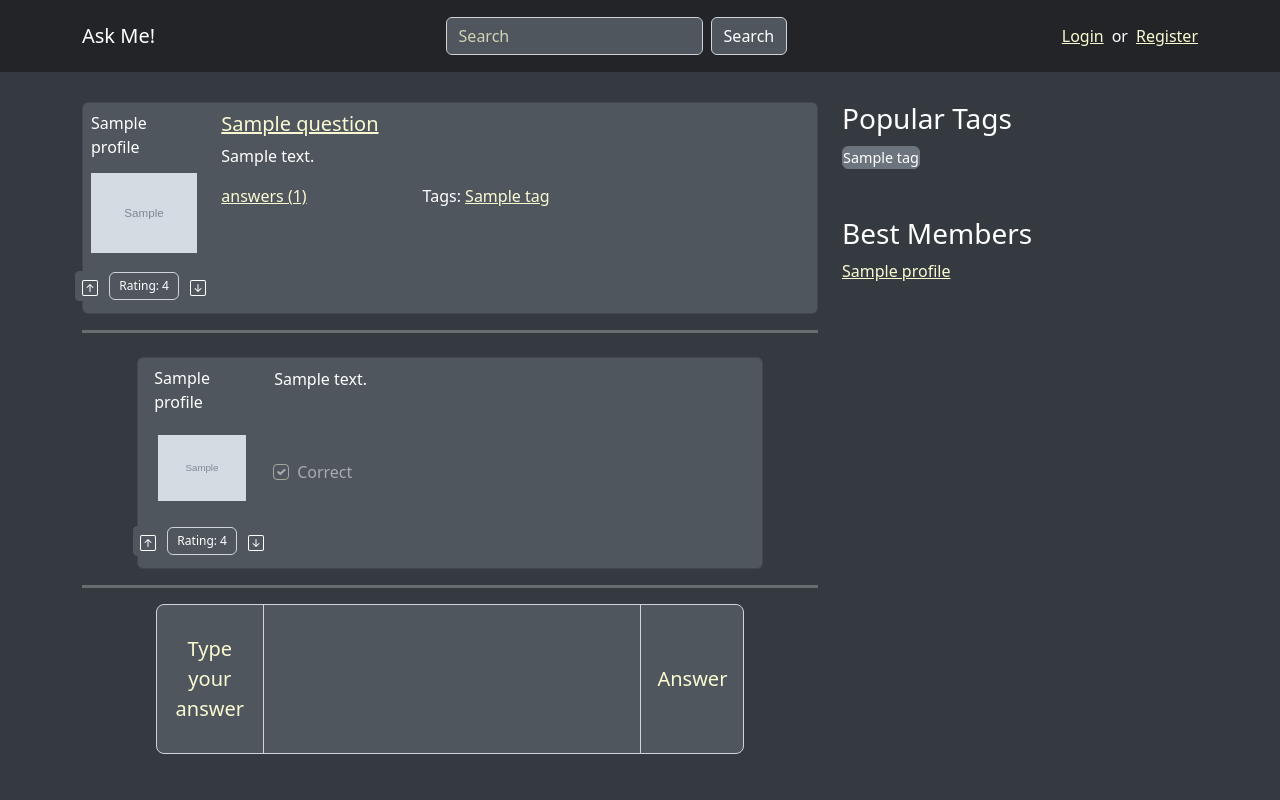
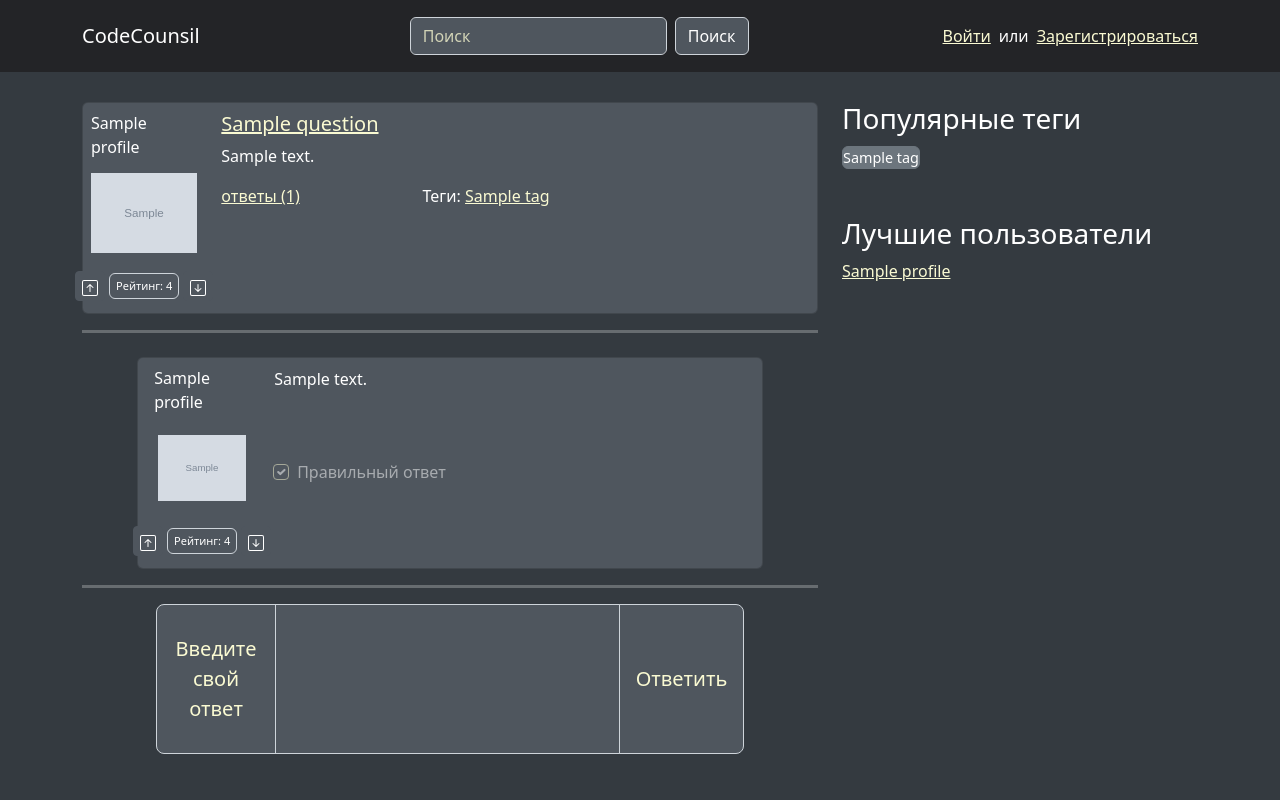
Before and after one commit to JOJOSoderqvist/CodeCouncil, a Django app: page /question/1/ in a window 1280 px wide. Run offline with Django 5.2, Linux system fonts and the light colour scheme; tables that the repository leaves empty hold one stand-in row (values such as "Sample post"); grey boxes marked "Sample" are stand-in pictures; some libraries are stand-ins or nearby versions.

Commit message:
feat: Русификация

```diff
--- a/templates/hot.html
+++ b/templates/hot.html
@@ -2,8 +2,8 @@
 {% load static %}
 
 {% block page_title %}
-    <h2>Hot Questions</h2>
-    <a href="{% url "index" %}">All Questions</a>
+    <h2>Горячие вопросы</h2>
+    <a href="{% url "index" %}">Все вопросы</a>
 {% endblock page_title %}
 
 {% block content %}
--- a/templates/index.html
+++ b/templates/index.html
@@ -2,8 +2,8 @@
 {% load static %}
 
 {% block page_title %}
-    <h2>All Questions</h2>
-    <a href="{% url "hot" %}">Hot Questions</a>
+    <h2>Все вопросы</h2>
+    <a href="{% url "hot" %}">Горячие вопросы</a>
 {% endblock page_title %}
 
 {% block content %}
--- a/templates/layouts/answer.html
+++ b/templates/layouts/answer.html
@@ -18,8 +18,8 @@
                     </svg>
                 </button>
                 <div class="input-group flex-nowrap mb-1" style="width: 70px;">
-                    <p class="form-control text-center p-1 m-0" id="rating" style="font-size: 12px;">
-                        Rating: {{ answer.rating }}</p>
+                    <p class="form-control text-center p-1 m-0" id="rating" style="font-size: 11px;">
+                        Рейтинг: {{ answer.rating }}</p>
                 </div>
                 <button class="btn btn-primary btn-sm mb-1 ms-1" id="vote-down-button"
                         style="width: 30px; height: 30px; padding: 0; background-color: #4f565e; border-color: #4f565e">
@@ -54,7 +54,7 @@
 
 
                         <label class="form-check-label">
-                            Correct
+                            Правильный ответ
                         </label>
                     </div>
                 </div>
--- a/templates/layouts/base.html
+++ b/templates/layouts/base.html
@@ -1,12 +1,12 @@
 {% load static %}
 <!doctype html>
-<html lang="en">
+<html lang="ru">
 
 
 <head>
     <meta charset="utf-8"/>
     <meta name="viewport" content="width=device-width, initial-scale=1"/>
-    <title>Ask Me!</title>
+    <title>CodeCounsil</title>
     <link rel='stylesheet' href="{% static 'dist/css/bootstrap.min.css' %}">
     <link rel='stylesheet' href="{% static 'css/style.css' %}">
     {% csrf_token %}
@@ -16,30 +16,30 @@
 <nav class="navbar bg-body-tertiary fixed-top" style="background-color: #232427;">
     <div class="container-sm-fluid container-lg d-flex justify-conte">
 
-        <a class="navbar-brand" href="{% url "index" %}" style="color: #fff;">Ask Me!</a>
+        <a class="navbar-brand" href="{% url "index" %}" style="color: #fff;">CodeCounsil</a>
         <form class="d-flex" role="search">
-            <input class="form-control me-2" type="search" placeholder="Search" aria-label="Search"/>
-            <button class="btn btn-outline-light" type="submit" id="search-button">Search</button>
+            <input class="form-control me-2" type="search" placeholder="Поиск" aria-label="Поиск"/>
+            <button class="btn btn-outline-light" type="submit" id="search-button">Поиск</button>
         </form>
         {% if user.is_authenticated %}
         <div class="d-flex justify-content-between gap-3 me-4">
             <div class="d-flex justify-content-center me-4">
-                <a class="btn btn-outline-light" href="{% url "ask" %}" style="padding-top: 13px">Ask!</a>
+                <a class="btn btn-outline-light" href="{% url "ask" %}" style="padding-top: 13px">Задать вопрос!</a>
             </div>
             <div class="border">
                 <img src="{{ user.profile.avatar.url }}" width="50" height="50"/>
             </div>
             <div class="d-flex flex-column justify-content-between">
                 <a href="{% url "profile" %}">{{ user.username }}</a>
-                <a href="{% url "logout" %}">Log out</a>
+                <a href="{% url "logout" %}">Выйти</a>
             </div>
         </div>
         {% else %}
         <div class="d-flex justify-content-between gap-3">
             <div class="d-flex flex-row justify-content-center mt-3">
-                <a href="{% url "login" %}" class="me-2">Login</a>
-                <p>or</p>
-                <a href="{% url "register" %}" class="ms-2">Register</a>
+                <a href="{% url "login" %}" class="me-2">Войти</a>
+                <p>или</p>
+                <a href="{% url "register" %}" class="ms-2">Зарегистрироваться</a>
             </div>
         </div>
         {% endif %}
@@ -58,7 +58,7 @@
         </div>
         <div class="{% block right_column_class %}col-4{% endblock right_column_class %}"
              style="{% block right_column_styling %}{% endblock right_column_styling %}">
-            <h3>Popular Tags</h3>
+            <h3>Популярные теги</h3>
             <div class="row">
                 <div class="col">
                     {% for popular_tag in tags %}
@@ -69,7 +69,7 @@
                     {% endfor %}
                 </div>
             </div>
-            <h3 class=" mt-5">Best Members</h3>
+            <h3 class=" mt-5">Лучшие пользователи</h3>
                     <div>
                         {% for popular_profile in profiles %}
                             <a class="d-block" disabled="true">{{ popular_profile }}</a>
--- a/templates/layouts/single_question.html
+++ b/templates/layouts/single_question.html
@@ -14,7 +14,7 @@
                     </svg>
                 </button>
                 <div class="input-group flex-nowrap mb-1" style="width: 70px;">
-                    <p class="form-control text-center p-1 m-0" id="rating" style="font-size: 12px;">Rating: {{ question.rating }}</p>
+                    <p class="form-control text-center p-1 m-0" id="rating" style="font-size: 11px;">Рейтинг: {{ question.rating }}</p>
                 </div>
                 <button class="btn btn-primary btn-sm mb-1 ms-1" id="vote-down-button" style="width: 30px; height: 30px; padding: 0; background-color: #4f565e; border-color: #4f565e">
                     <svg xmlns="http://www.w3.org/2000/svg" width="16" height="16" fill="currentColor" class="bi bi-arrow-down-square" viewBox="0 0 16 16">
@@ -32,9 +32,9 @@
                     {{ question.text }}
                 </p>
                 <div class="row">
-                    <a class="col-4" href="{% url "question" question.id %}">answers ({{ question.answers_count }})</a>
+                    <a class="col-4" href="{% url "question" question.id %}">ответы ({{ question.answers_count }})</a>
                     <div class="col-8">
-                        <span>Tags:</span>
+                        <span>Теги:</span>
                         {% for tag in question.tags.all %}
                             <a href="{% url "tag" tag.name %}">{{ tag.name }}</a>
                         {% endfor %}
--- a/templates/question.html
+++ b/templates/question.html
@@ -15,10 +15,10 @@
         {% csrf_token %}
         <div class="input-group input-group-lg mb-3 mx-auto" style="max-width: 80%;">
         <span class="input-group-text" id="inputGroup-sizing-lg"
-              style="padding-left: 19px; padding-right: 19px;">Type <br> your <br> answer</span>
+              style="padding-left: 19px; padding-right: 19px;">Введите <br> свой <br> ответ</span>
             <textarea type="text" class="form-control" style="height: 150px;"
                       name="answer_text">{{ form.answer_text.value|default_if_none:'' }}</textarea>
-            <button class="btn" type="submit" id="answer-button">Answer</button>
+            <button class="btn" type="submit" id="answer-button">Ответить</button>
             {% if form.answer_text.errors %}
                 <div class="invalid-feedback d-block">
                     {% for error in form.answer_text.errors %}
--- a/templates/tag.html
+++ b/templates/tag.html
@@ -2,7 +2,7 @@
 {% load static %}
 
 {% block page_title %}
-    <h2>Tag: {{ tag_name }}</h2>
+    <h2>Тег: {{ tag_name }}</h2>
 {% endblock page_title %}
 
 {% block content %}
```
Also changed, not shown: templates/ask.html (+5 -5 lines), templates/login.html (+4 -4 lines), templates/profile.html (+6 -6 lines), templates/register.html (+5 -5 lines).
